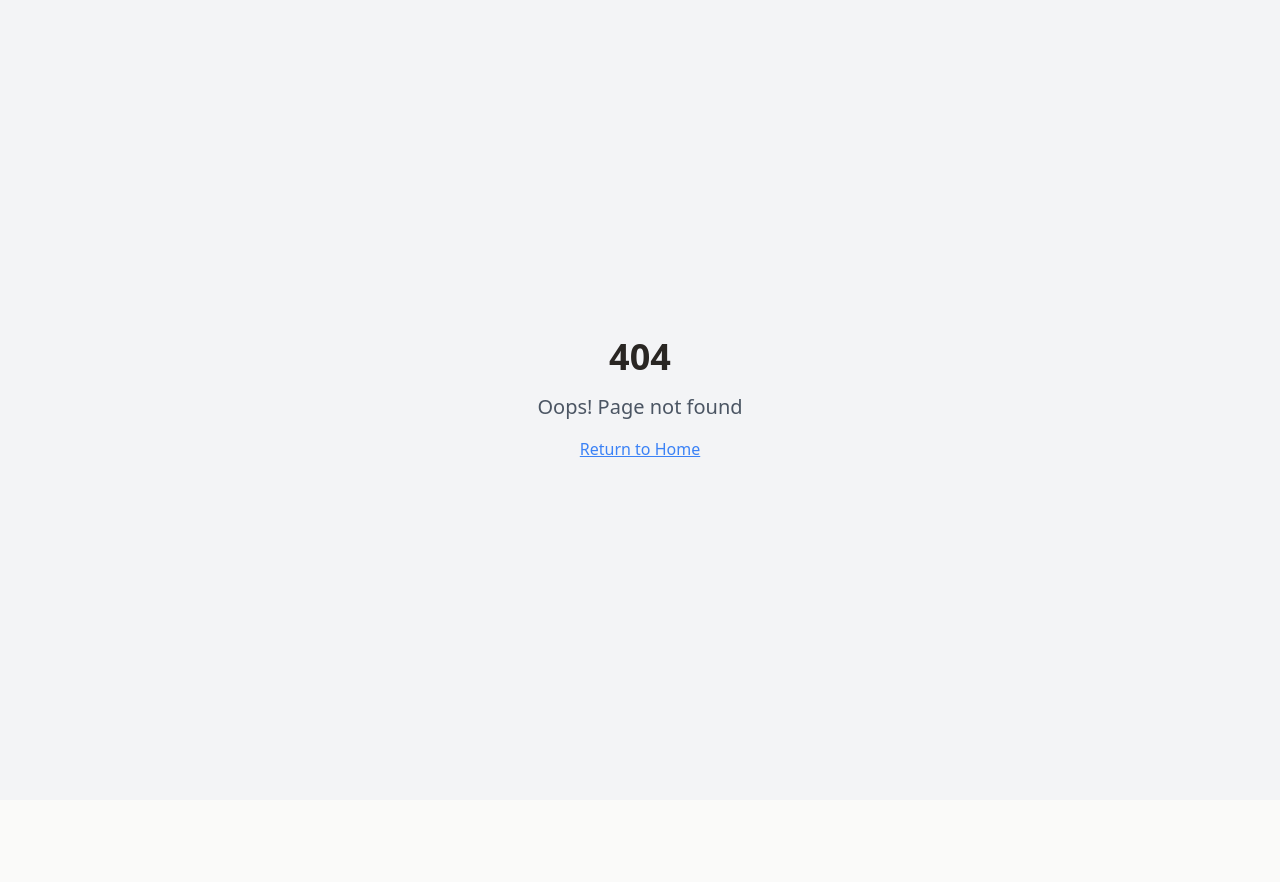
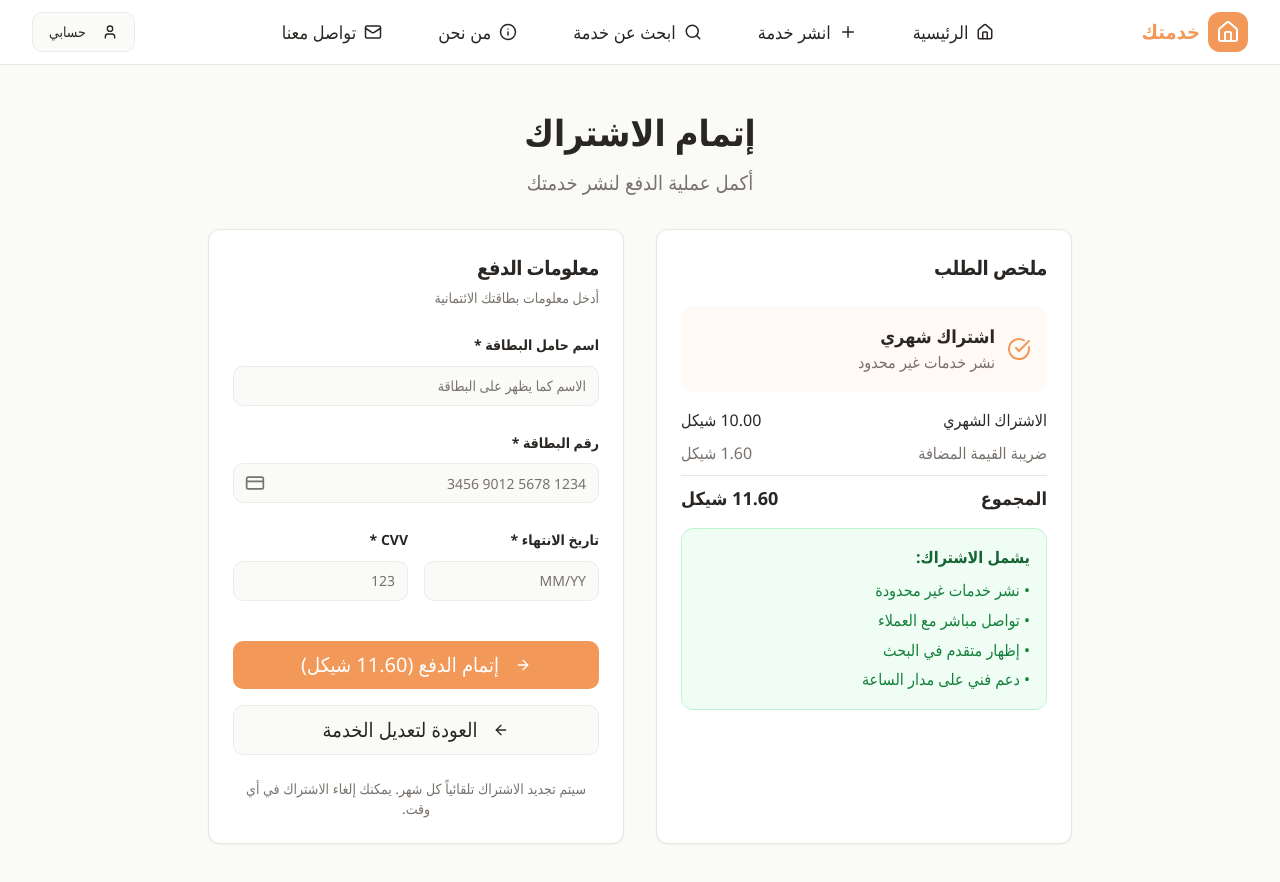
Before and after one commit to shatharifaii-sketch/khadamat, a React (Vite) app: page /checkout in a window 1280 px wide. Before the commit this address had no page. Shown: the top 882 px of the page. Before the commit the page ends 800 px from the top, so only its background shows below. Built offline with nearby package versions, Linux system fonts and the light colour scheme.

Commit message:
feat: Add checkout page
Adds a checkout page and navigation to it when the "Publish" button is pressed on the PostService page.

```diff
--- a/src/App.tsx
+++ b/src/App.tsx
@@ -10,6 +10,7 @@ import FindService from "./pages/FindService";
 import Account from "./pages/Account";
 import About from "./pages/About";
 import Contact from "./pages/Contact";
+import Checkout from "./pages/Checkout";
 import NotFound from "./pages/NotFound";
 
 const queryClient = new QueryClient();
@@ -27,6 +28,7 @@ const App = () => (
           <Route path="/account" element={<Account />} />
           <Route path="/about" element={<About />} />
           <Route path="/contact" element={<Contact />} />
+          <Route path="/checkout" element={<Checkout />} />
           {/* ADD ALL CUSTOM ROUTES ABOVE THE CATCH-ALL "*" ROUTE */}
           <Route path="*" element={<NotFound />} />
         </Routes>
--- /dev/null
+++ b/src/pages/Checkout.tsx
@@ -0,0 +1,195 @@
+
+import { useState } from 'react';
+import { Button } from '@/components/ui/button';
+import { Card, CardContent, CardDescription, CardHeader, CardTitle } from '@/components/ui/card';
+import { Input } from '@/components/ui/input';
+import { Label } from '@/components/ui/label';
+import { Separator } from '@/components/ui/separator';
+import { CreditCard, CheckCircle, ArrowRight, ArrowLeft } from 'lucide-react';
+import { useNavigate, useLocation } from 'react-router-dom';
+import Navigation from '@/components/Navigation';
+
+const Checkout = () => {
+  const navigate = useNavigate();
+  const location = useLocation();
+  const serviceData = location.state?.serviceData;
+
+  const [paymentData, setPaymentData] = useState({
+    cardNumber: '',
+    expiryDate: '',
+    cvv: '',
+    cardholderName: '',
+  });
+
+  const handleInputChange = (field: string, value: string) => {
+    setPaymentData(prev => ({ ...prev, [field]: value }));
+  };
+
+  const handlePayment = (e: React.FormEvent) => {
+    e.preventDefault();
+    // Simulate payment processing
+    alert('تم الدفع بنجاح! سيتم نشر خدمتك خلال 24 ساعة.');
+    navigate('/');
+  };
+
+  const handleGoBack = () => {
+    navigate('/post-service', { state: { serviceData } });
+  };
+
+  return (
+    <div className="min-h-screen bg-background arabic">
+      <Navigation />
+
+      <div className="max-w-4xl mx-auto py-12 px-4">
+        <div className="text-center mb-8">
+          <h1 className="text-3xl md:text-4xl font-bold text-foreground mb-4">
+            إتمام الاشتراك
+          </h1>
+          <p className="text-xl text-muted-foreground">
+            أكمل عملية الدفع لنشر خدمتك
+          </p>
+        </div>
+
+        <div className="grid md:grid-cols-2 gap-8">
+          {/* Order Summary */}
+          <Card>
+            <CardHeader>
+              <CardTitle className="text-xl">ملخص الطلب</CardTitle>
+            </CardHeader>
+            <CardContent className="space-y-4">
+              <div className="flex items-center gap-3 p-4 bg-primary/5 rounded-lg">
+                <CheckCircle className="text-primary" size={24} />
+                <div>
+                  <h3 className="font-semibold text-lg">اشتراك شهري</h3>
+                  <p className="text-muted-foreground">نشر خدمات غير محدود</p>
+                </div>
+              </div>
+
+              <div className="space-y-2">
+                <div className="flex justify-between">
+                  <span>الاشتراك الشهري</span>
+                  <span>10.00 شيكل</span>
+                </div>
+                <div className="flex justify-between text-muted-foreground">
+                  <span>ضريبة القيمة المضافة</span>
+                  <span>1.60 شيكل</span>
+                </div>
+                <Separator />
+                <div className="flex justify-between font-bold text-lg">
+                  <span>المجموع</span>
+                  <span>11.60 شيكل</span>
+                </div>
+              </div>
+
+              <div className="bg-green-50 border border-green-200 rounded-lg p-4">
+                <h4 className="font-semibold text-green-800 mb-2">يشمل الاشتراك:</h4>
+                <ul className="text-green-700 space-y-1">
+                  <li>• نشر خدمات غير محدودة</li>
+                  <li>• تواصل مباشر مع العملاء</li>
+                  <li>• إظهار متقدم في البحث</li>
+                  <li>• دعم فني على مدار الساعة</li>
+                </ul>
+              </div>
+
+              {serviceData && (
+                <div className="border rounded-lg p-4">
+                  <h4 className="font-semibold mb-2">خدمتك المراد نشرها:</h4>
+                  <p className="text-muted-foreground">{serviceData.title}</p>
+                </div>
+              )}
+            </CardContent>
+          </Card>
+
+          {/* Payment Form */}
+          <Card>
+            <CardHeader>
+              <CardTitle className="text-xl">معلومات الدفع</CardTitle>
+              <CardDescription>
+                أدخل معلومات بطاقتك الائتمانية
+              </CardDescription>
+            </CardHeader>
+            <CardContent>
+              <form onSubmit={handlePayment} className="space-y-6">
+                <div className="space-y-2">
+                  <Label htmlFor="cardholderName" className="text-large font-semibold">اسم حامل البطاقة *</Label>
+                  <Input
+                    id="cardholderName"
+                    placeholder="الاسم كما يظهر على البطاقة"
+                    value={paymentData.cardholderName}
+                    onChange={(e) => handleInputChange('cardholderName', e.target.value)}
+                    className="text-large"
+                    required
+                  />
+                </div>
+
+                <div className="space-y-2">
+                  <Label htmlFor="cardNumber" className="text-large font-semibold">رقم البطاقة *</Label>
+                  <div className="relative">
+                    <Input
+                      id="cardNumber"
+                      placeholder="1234 5678 9012 3456"
+                      value={paymentData.cardNumber}
+                      onChange={(e) => handleInputChange('cardNumber', e.target.value)}
+                      className="text-large pl-12"
+                      required
+                    />
+                    <CreditCard className="absolute left-3 top-1/2 transform -translate-y-1/2 text-muted-foreground" size={20} />
+                  </div>
+                </div>
+
+                <div className="grid grid-cols-2 gap-4">
+                  <div className="space-y-2">
+                    <Label htmlFor="expiryDate" className="text-large font-semibold">تاريخ الانتهاء *</Label>
+                    <Input
+                      id="expiryDate"
+                      placeholder="MM/YY"
+                      value={paymentData.expiryDate}
+                      onChange={(e) => handleInputChange('expiryDate', e.target.value)}
+                      className="text-large"
+                      required
+                    />
+                  </div>
+                  <div className="space-y-2">
+                    <Label htmlFor="cvv" className="text-large font-semibold">CVV *</Label>
+                    <Input
+                      id="cvv"
+                      placeholder="123"
+                      value={paymentData.cvv}
+                      onChange={(e) => handleInputChange('cvv', e.target.value)}
+                      className="text-large"
+                      required
+                    />
+                  </div>
+                </div>
+
+                <div className="space-y-4 pt-4">
+                  <Button type="submit" size="lg" className="w-full text-xl py-6">
+                    <ArrowRight className="ml-2" size={20} />
+                    إتمام الدفع (11.60 شيكل)
+                  </Button>
+
+                  <Button
+                    type="button"
+                    variant="outline"
+                    size="lg"
+                    className="w-full text-xl py-6"
+                    onClick={handleGoBack}
+                  >
+                    <ArrowLeft className="ml-2" size={20} />
+                    العودة لتعديل الخدمة
+                  </Button>
+                </div>
+
+                <p className="text-center text-muted-foreground text-sm">
+                  سيتم تجديد الاشتراك تلقائياً كل شهر. يمكنك إلغاء الاشتراك في أي وقت.
+                </p>
+              </form>
+            </CardContent>
+          </Card>
+        </div>
+      </div>
+    </div>
+  );
+};
+
+export default Checkout;
--- a/src/pages/PostService.tsx
+++ b/src/pages/PostService.tsx
@@ -1,4 +1,3 @@
-
 import { useState } from 'react';
 import { Button } from '@/components/ui/button';
 import { Card, CardContent, CardDescription, CardHeader, CardTitle } from '@/components/ui/card';
@@ -7,9 +6,11 @@ import { Textarea } from '@/components/ui/textarea';
 import { Select, SelectContent, SelectItem, SelectTrigger, SelectValue } from '@/components/ui/select';
 import { Label } from '@/components/ui/label';
 import { Camera, Music, Wrench, Truck, Palette, TrendingUp, Code, Shirt, Printer, Upload, CreditCard } from 'lucide-react';
+import { useNavigate } from 'react-router-dom';
 import Navigation from '@/components/Navigation';
 
 const PostService = () => {
+  const navigate = useNavigate();
   const [formData, setFormData] = useState({
     title: '',
     category: '',
@@ -39,8 +40,8 @@ const PostService = () => {
 
   const handleSubmit = (e: React.FormEvent) => {
     e.preventDefault();
-    // This would normally show subscription payment modal
-    alert('سيتم تحويلك لصفحة الدفع للاشتراك الشهري (10 شيكل)');
+    // Navigate to checkout page with service data
+    navigate('/checkout', { state: { serviceData: formData } });
   };
 
   return (
```
